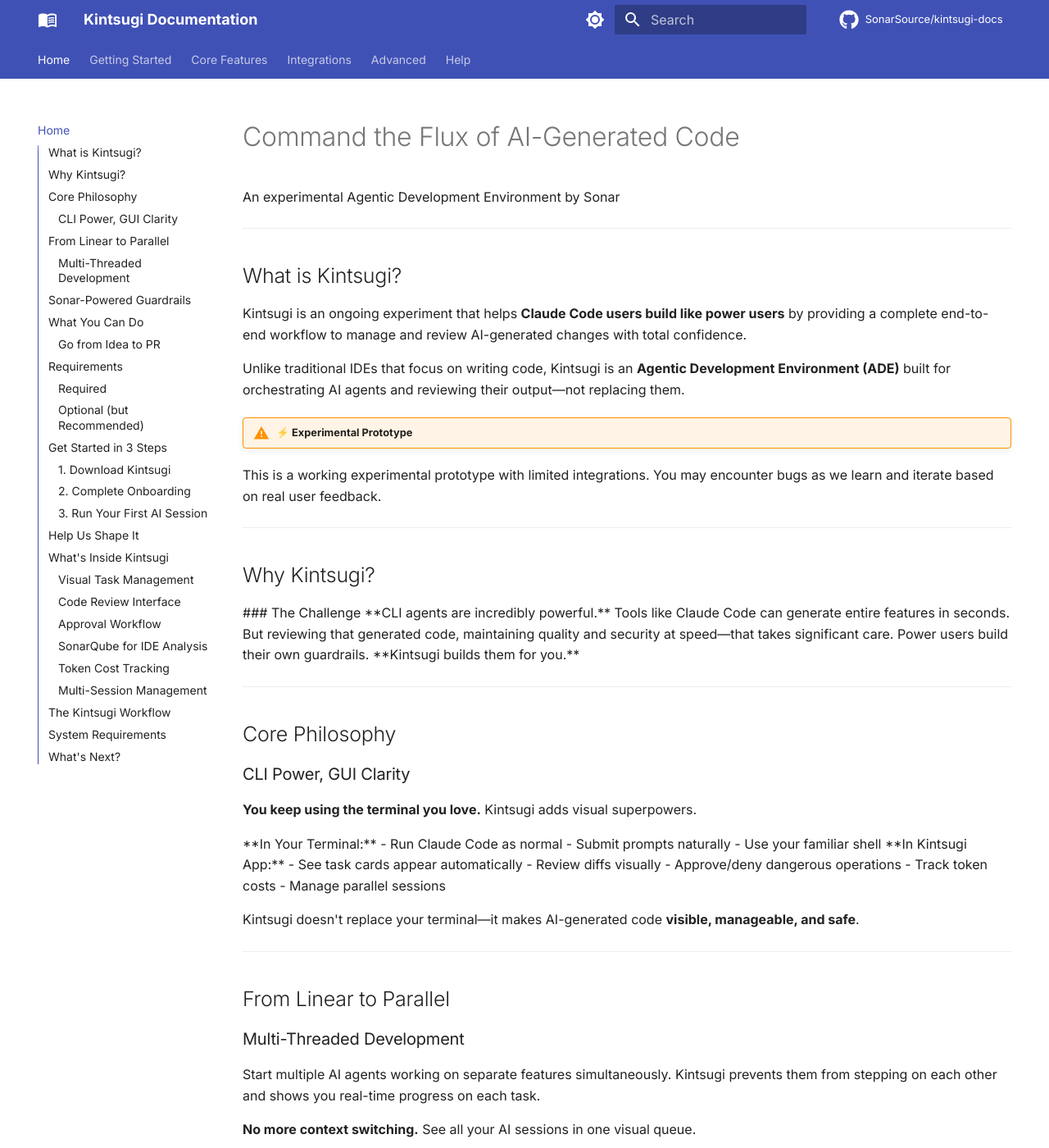
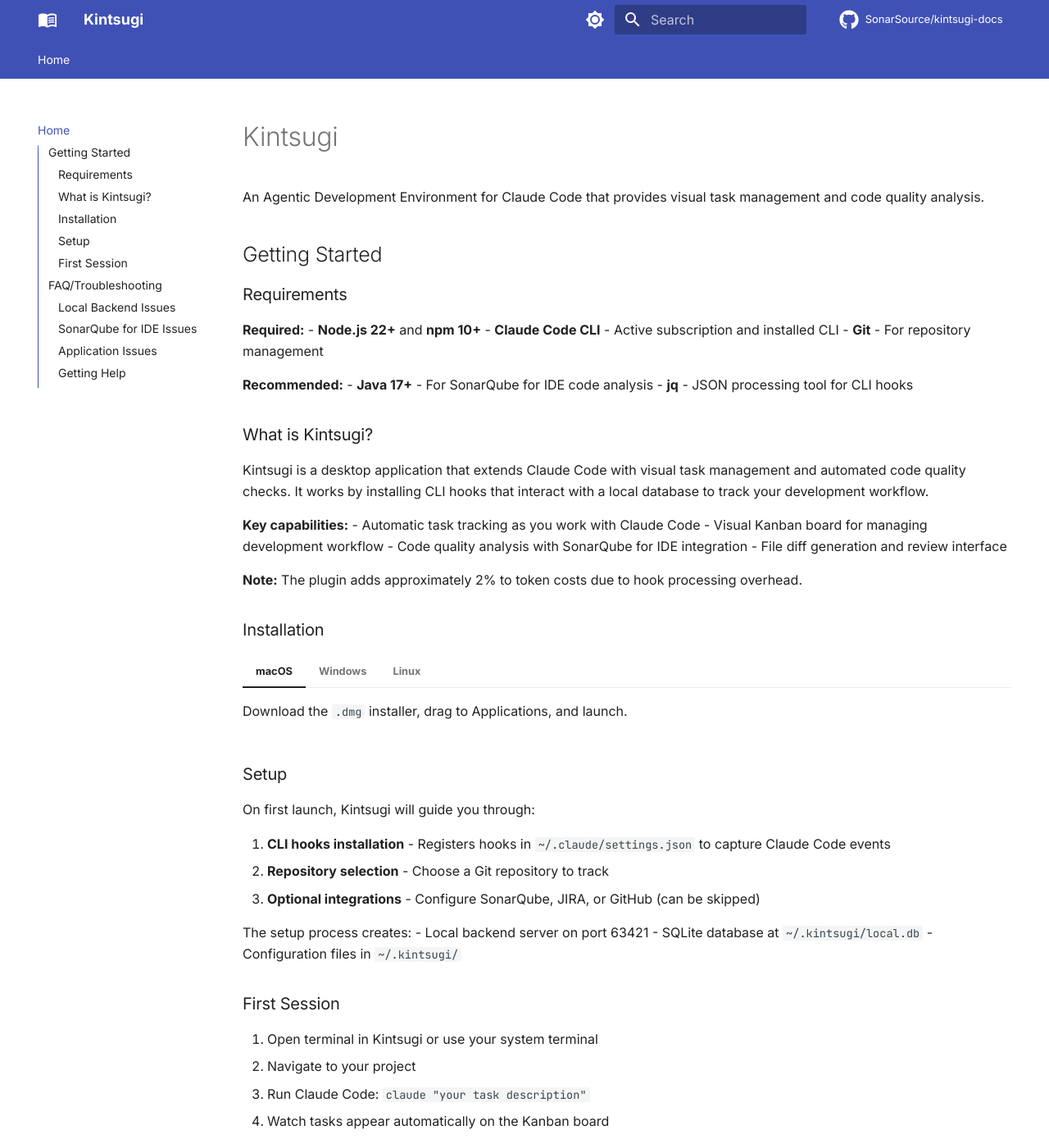
Before and after one commit to SonarSource/kintsugi-docs, an MkDocs documentation site: the page built from docs/index.md, in a window 1280 px wide and 1400 px high. Shown: the whole window at 82% size. Built offline with MkDocs 1.6.1 and Material for MkDocs 9.7.7, drawn with Linux system fonts in a browser that asks for light colours; comment, search, counter and statistics services are not loaded; the version menu is left out; some of the changed text lies outside the part shown.

Commit message:
Simplify documentation to essentials (#4)
- Reduced docs to single page with Getting Started and FAQ/Troubleshooting
- Getting Started covers requirements, installation, and first session
- FAQ/Troubleshooting includes backend, SonarLint, and common app issues
- Updated CODEOWNERS to @vikvorona @ismailcherri
- Simplified mkdocs navigation to single page

Co-authored-by: Claude Sonnet 4.5 <noreply@anthropic.com>

````diff
--- a/docs/index.md
+++ b/docs/index.md
@@ -1,296 +1,226 @@
-# Command the Flux of AI-Generated Code
+# Kintsugi
 
-<div class="hero-subtitle">
-An experimental Agentic Development Environment by Sonar
-</div>
+An Agentic Development Environment for Claude Code that provides visual task management and code quality analysis.
 
----
+## Getting Started
 
-## What is Kintsugi?
+### Requirements
 
-Kintsugi is an ongoing experiment that helps **Claude Code users build like power users** by providing a complete end-to-end workflow to manage and review AI-generated changes with total confidence.
+**Required:**
+- **Node.js 22+** and **npm 10+**
+- **Claude Code CLI** - Active subscription and installed CLI
+- **Git** - For repository management
 
-Unlike traditional IDEs that focus on writing code, Kintsugi is an **Agentic Development Environment (ADE)** built for orchestrating AI agents and reviewing their output—not replacing them.
+**Recommended:**
+- **Java 17+** - For SonarQube for IDE code analysis
+- **jq** - JSON processing tool for CLI hooks
 
-!!! warning "⚡ Experimental Prototype"
-This is a working experimental prototype with limited integrations. You may encounter bugs as we learn and iterate based on real user feedback.
+### What is Kintsugi?
 
----
+Kintsugi is a desktop application that extends Claude Code with visual task management and automated code quality checks. It works by installing CLI hooks that interact with a local database to track your development workflow.
 
-## Why Kintsugi?
+**Key capabilities:**
+- Automatic task tracking as you work with Claude Code
+- Visual Kanban board for managing development workflow
+- Code quality analysis with SonarQube for IDE integration
+- File diff generation and review interface
 
-<div class="problem-solution">
+**Note:** The plugin adds approximately 2% to token costs due to hook processing overhead.
 
-### The Challenge
-
-**CLI agents are incredibly powerful.** Tools like Claude Code can generate entire features in seconds. But reviewing that generated code, maintaining quality and security at speed—that takes significant care.
-
-Power users build their own guardrails. **Kintsugi builds them for you.**
-
-</div>
-
----
-
-## Core Philosophy
-
-### CLI Power, GUI Clarity
-
-**You keep using the terminal you love.** Kintsugi adds visual superpowers.
-
-<div class="two-column-grid">
-
-**In Your Terminal:**
-
-- Run Claude Code as normal
-- Submit prompts naturally
-- Use your familiar shell
-
-**In Kintsugi App:**
-
-- See task cards appear automatically
-- Review diffs visually
-- Approve/deny dangerous operations
-- Track token costs
-- Manage parallel sessions
-
-</div>
-
-Kintsugi doesn't replace your terminal—it makes AI-generated code **visible, manageable, and safe**.
-
----
-
-## From Linear to Parallel
-
-### Multi-Threaded Development
-
-Start multiple AI agents working on separate features simultaneously. Kintsugi prevents them from stepping on each other and shows you real-time progress on each task.
-
-**No more context switching.** See all your AI sessions in one visual queue.
-
----
-
-## Sonar-Powered Guardrails
-
-Every line of AI-generated code is analyzed with **SonarQube for IDE integration**—the same technology powering SonarQube. Catch bugs, vulnerabilities, and code smells before they reach your codebase.
-
-<div class="feature-highlight">
-Built by the team at Sonar, Kintsugi infuses your agentic workflow with deep code analysis you can trust.
-</div>
-
----
-
-## What You Can Do
-
-### Go from Idea to PR
-
-<div class="workflow-steps">
-
-**1. Terminal → Prompt**
-Run Claude Code in Kintsugi's integrated terminal, just like you always do.
-
-**2. App → Visual Tasks**
-Watch task cards appear automatically on your Kanban board as Claude works.
-
-**3. App → Review & Approve**
-Review diffs side-by-side, check SonarQube for IDE issues, approve file changes—all visually.
-
-**4. App → Track & Ship**
-See token costs, manage parallel sessions, push to PR when ready.
-
-</div>
-
----
-
-## Requirements
-
-Before you start, make sure you have:
-
-### Required
-
-- **Active Claude Code subscription** - Kintsugi extends Claude Code, you need both
-- **macOS, Windows, or Linux** - Desktop app available for all platforms
-- **Git** - For repository management
-- **Node.js 22+** - For CLI hooks integration
-
-### Optional (but Recommended)
-
-- **Java 17+** - For SonarQube for IDE code analysis (highly recommended!)
-- **SonarQube** - Connect to your team's quality profiles (optional)
-- **JIRA** - Link tasks to tickets (optional)
-
----
-
-## Get Started in 3 Steps
-
-### 1. Download Kintsugi
+### Installation
 
 === "macOS"
-Download the `.dmg` installer, drag to Applications, and launch.
+    Download the `.dmg` installer, drag to Applications, and launch.
 
 === "Windows"
-Download the `.exe` installer, run it, and launch from Start Menu.
+    Download the `.exe` installer and follow the installation wizard.
 
 === "Linux"
-Download `.AppImage` or `.deb` package:
-`bash
+    Download the `.AppImage`:
+    ```bash
     chmod +x Kintsugi-x.y.z.AppImage
     ./Kintsugi-x.y.z.AppImage
-    `
+    ```
 
-### 2. Complete Onboarding
+### Setup
 
 On first launch, Kintsugi will guide you through:
 
-- **Installing CLI hooks** - Connects Claude Code to Kintsugi
-- **Selecting your project** - Choose a Git repository to work with
-- **Optional integrations** - SonarQube, JIRA (can skip for now)
+1. **CLI hooks installation** - Registers hooks in `~/.claude/settings.json` to capture Claude Code events
+2. **Repository selection** - Choose a Git repository to track
+3. **Optional integrations** - Configure SonarQube, JIRA, or GitHub (can be skipped)
 
-The onboarding takes ~2 minutes.
+The setup process creates:
+- Local backend server on port 63421
+- SQLite database at `~/.kintsugi/local.db`
+- Configuration files in `~/.kintsugi/`
 
-### 3. Run Your First AI Session
+### First Session
 
-1. Open the **terminal in Kintsugi** (or use your external terminal)
-2. Navigate to your project: `cd ~/projects/my-app`
-3. Run Claude Code: `claude "Add error handling to the API"`
-4. **Watch Kintsugi automatically:**
-   - Create a task card
-   - Track file changes
-   - Generate diffs
-   - Calculate token costs
-   - Move through workflow stages
+1. Open terminal in Kintsugi or use your system terminal
+2. Navigate to your project
+3. Run Claude Code: `claude "your task description"`
+4. Watch tasks appear automatically on the Kanban board
 
-**That's it!** You're now using Kintsugi.
+## FAQ/Troubleshooting
 
-[📖 Detailed Setup Guide →](getting-started.md){ .md-button .md-button--primary }
+### Local Backend Issues
 
----
+**Backend won't start**
 
-## Help Us Shape It
-
-!!! community "Join the Experiment"
-We're looking for Claude Code users to experiment with Kintsugi and help us understand your pain points, ideas, and opinions.
-
-    **Your feedback shapes what Kintsugi becomes.**
-
-    - Share what works and what doesn't
-    - Request features that matter to you
-    - Report bugs (expect some!)
-    - Join discussions about the future of ADEs
-
----
-
-## What's Inside Kintsugi
-
-### Visual Task Management
-
-**Terminal:** Run Claude Code normally
-**App:** See task cards, drag-and-drop workflow, visual progress
-
-### Code Review Interface
-
-**Terminal:** Claude generates code
-**App:** Side-by-side diffs, syntax highlighting, easy navigation
-
-### Approval Workflow
-
-**Terminal:** Claude requests to write files
-**App:** Approve/deny with preview, modify before accepting
-
-### SonarQube for IDE Analysis
-
-**Terminal:** Code changes happen
-**App:** Instant quality feedback, inline issue markers
-
-### Token Cost Tracking
-
-**Terminal:** API calls to Claude
-**App:** Real-time cost breakdown per task/epic
-
-### Multi-Session Management
-
-**Terminal:** Run multiple Claude sessions
-**App:** Visual queue, parallel task tracking, no conflicts
-
-[Explore All Features →](features.md){ .md-button }
-
----
-
-## The Kintsugi Workflow
-
-Unlike traditional IDEs where you write code, or pure CLI where you only see text streams, Kintsugi combines both worlds:
-
-```mermaid
-graph LR
-    A[You in Terminal] -->|Prompt| B[Claude Code]
-    B -->|Generates Code| C[Kintsugi App]
-    C -->|Visual Review| D{Approve?}
-    D -->|Yes| E[Commit & Ship]
-    D -->|No| A
-    C -->|SonarQube for IDE| F[Quality Check]
-    F --> D
+Check if port is already in use:
+```bash
+lsof -i :63421
 ```
 
-**You stay in control.** AI generates, you review visually, Sonar guards quality.
+If occupied, kill the process:
+```bash
+kill -9 <PID>
+```
 
----
+Verify Node.js version:
+```bash
+node --version  # Should be 22+
+```
 
-## System Requirements
+Check backend logs:
+```bash
+tail -f ~/.kintsugi/local-backend.log
+```
 
-| Component       | Requirement                           |
-| --------------- | ------------------------------------- |
-| **OS**          | macOS 11+, Windows 10+, Ubuntu 20.04+ |
-| **Claude Code** | Active subscription required          |
-| **Node.js**     | Version 22 or higher                  |
-| **Git**         | Any recent version                    |
-| **Java**        | 17+ (optional, for SonarQube for IDE) |
-| **RAM**         | 4GB minimum, 8GB recommended          |
-| **Disk Space**  | 500MB for app + space for snapshots   |
+**Backend crashes repeatedly**
 
----
+Check available disk space and memory. The backend requires at least 256MB RAM.
 
-## What's Next?
+Verify database integrity:
+```bash
+sqlite3 ~/.kintsugi/local.db "PRAGMA integrity_check"
+```
 
-<div class="next-steps-grid">
+If corrupted, backup and recreate:
+```bash
+cp ~/.kintsugi/local.db ~/.kintsugi/local.db.backup
+rm ~/.kintsugi/local.db
+```
 
-<div class="next-step-card">
-<h3>Get Started</h3>
-<p>Install Kintsugi and complete your first AI session with visual feedback</p>
-<a href="getting-started.md">Setup Guide →</a>
-</div>
+Restart Kintsugi to create a fresh database.
 
-<div class="next-step-card">
-<h3>Learn Features</h3>
-<p>Discover what you can do in Kintsugi vs the terminal</p>
-<a href="features.md">Features Overview →</a>
-</div>
+### SonarQube for IDE Issues
 
-<div class="next-step-card">
-<h3>Configure</h3>
-<p>Connect SonarQube, customize settings, integrate JIRA</p>
-<a href="configuration.md">Configuration →</a>
-</div>
+**SonarLint bridge won't start**
 
-<div class="next-step-card">
-<h3>Get Help</h3>
-<p>Troubleshoot issues, join the community, share feedback</p>
-<a href="troubleshooting.md">Troubleshooting →</a>
-</div>
+Verify Java installation:
+```bash
+java --version  # Should be 17+
+```
 
-</div>
+Check if port 8765 is available:
+```bash
+lsof -i :8765
+```
 
----
+If Java is not found, install it:
+- macOS: `brew install openjdk@17`
+- Linux: `apt-get install openjdk-17-jdk`
+- Windows: Download from Oracle or OpenJDK
 
-<div class="footer-cta">
+**Analysis fails or times out**
 
-## Ready to Build Like a Power User?
+Increase analysis timeout in Settings → Code Analysis → Analysis Timeout (default is 120s, try 300s).
 
-Download Kintsugi and experience the future of agentic development.
+Check available system resources. Large files may require more memory.
 
-[Download Now](#){ .md-button .md-button--primary }
-[Read the Docs](getting-started.md){ .md-button }
+Restart SonarLint bridge from Settings → SonarQube for IDE → Restart Bridge.
 
-</div>
+### Application Issues
 
----
+**Need to restart after adding Java**
 
-Questions? Feedback? [GitHub Discussions](https://github.com/SonarSource/kintsugi-docs/discussions) | [Report Issues](https://github.com/SonarSource/kintsugi-docs/issues)
+If you install Java while Kintsugi is running, the application won't detect it automatically. Fully quit and restart Kintsugi to enable SonarQube for IDE features.
+
+**Hooks not firing / Tasks not appearing**
+
+Verify hooks are registered:
+```bash
+cat ~/.claude/settings.json | jq .hooks
+```
+
+Re-register hooks if needed:
+```bash
+kintsugi unregister-hooks
+kintsugi register-hooks
+```
+
+Check hook logs:
+```bash
+tail -f ~/.kintsugi/hook-debug.log
+```
+
+Ensure backend is running:
+```bash
+curl http://localhost:63421/health
+```
+
+**High memory usage**
+
+Archive old completed tasks (Settings → Tasks → Archive).
+
+Reduce terminal scrollback: Settings → Terminal → Scrollback Lines.
+
+Vacuum database periodically:
+```bash
+sqlite3 ~/.kintsugi/local.db "VACUUM"
+```
+
+**Desktop app won't launch**
+
+Clear cache:
+```bash
+rm -rf ~/.kintsugi/cache/
+```
+
+Reset settings (creates backup):
+```bash
+mv ~/.kintsugi/desktop-config.json ~/.kintsugi/desktop-config.json.backup
+```
+
+**Terminal not working**
+
+Try a different shell in Settings → Terminal → Shell (bash vs zsh).
+
+Reset terminal settings: Settings → Terminal → Reset Defaults.
+
+**Diffs not generating**
+
+Verify snapshots are being created:
+```bash
+ls -la ~/.kintsugi/task-snapshots/tasks/<task-id>/
+```
+
+Check that both `.before` and `.after` files exist for modified files.
+
+Re-register hooks if PreToolUse hook is not capturing snapshots.
+
+### Getting Help
+
+**Collect diagnostic information:**
+
+```bash
+kintsugi --version
+node --version
+java --version
+claude --version
+```
+
+**Review logs:**
+- Backend: `~/.kintsugi/local-backend.log`
+- Hooks: `~/.kintsugi/hook-debug.log`
+- Application: Check DevTools (Cmd/Ctrl+Shift+I) Console tab
+
+**Report issues:**
+
+Open an issue on GitHub with:
+- Problem description and steps to reproduce
+- Version information
+- Relevant log excerpts (sanitize sensitive data)
+- Screenshots if applicable
--- a/mkdocs.yml
+++ b/mkdocs.yml
@@ -1,6 +1,6 @@
-site_name: Kintsugi Documentation
-site_description: Automated Development Environment for Claude Code
-site_author: Kintsugi Team
+site_name: Kintsugi
+site_description: Agentic Development Environment for Claude Code
+site_author: Sonar
 site_url: https://sonarsource.github.io/kintsugi-docs
 
 repo_name: SonarSource/kintsugi-docs
@@ -124,23 +124,6 @@ markdown_extensions:
 
 nav:
   - Home: index.md
-  - Getting Started:
-      - Installation: getting-started.md
-      - Quick Reference: quick-reference.md
-  - Core Features:
-      - Features Overview: features.md
-      - Workflows: workflows.md
-      - Configuration: configuration.md
-  - Integrations:
-      - Setup Guide: integrations.md
-      - SonarQube: integrations.md#sonarqube-integration
-      - JIRA: integrations.md#jira-integration
-      - GitHub: integrations.md#github-integration
-  - Advanced:
-      - Architecture: architecture.md
-      - Data & Privacy: data-privacy.md
-  - Help:
-      - Troubleshooting: troubleshooting.md
 
 extra:
   social:
````
Also changed, not shown: 1 other file.
